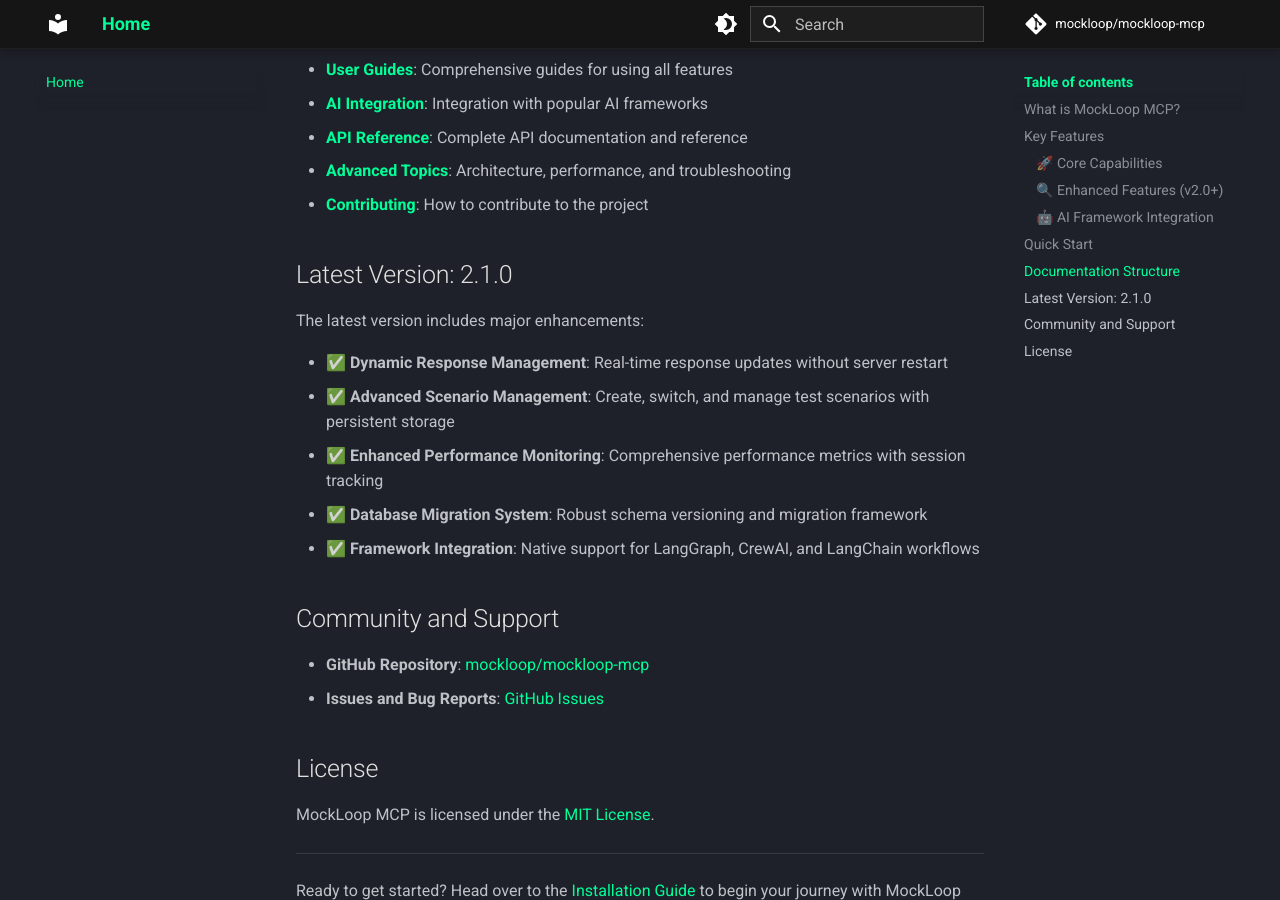
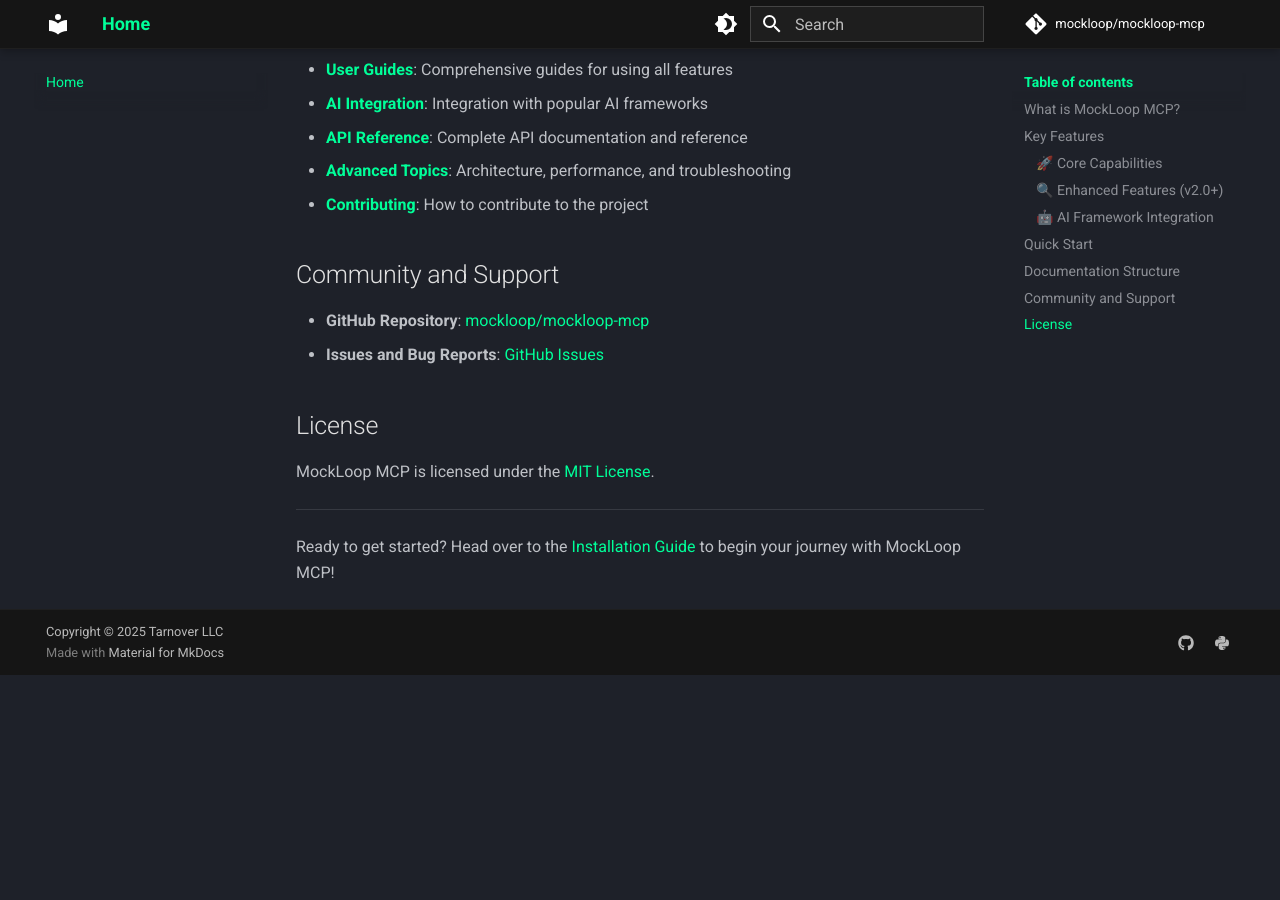
Before and after one commit to jaschadub/mockloop-mcp, an MkDocs documentation site: the page built from docs/index.md, in a window 1280 px wide and 900 px high, scrolled down 2427 px. Built offline with MkDocs 1.6.1 and Material for MkDocs 9.7.7, drawn with Linux system fonts in a browser that asks for light colours; comment, search, counter and statistics services are not loaded; after the commit the page ends 3102 px from its top, so only the background shows below that.

Commit message:
remove version info from docs

```diff
--- a/docs/index.md
+++ b/docs/index.md
@@ -63,16 +63,6 @@
 - **[Advanced Topics](advanced/architecture.md)**: Architecture, performance, and troubleshooting
 - **[Contributing](contributing/development-setup.md)**: How to contribute to the project
 
-## Latest Version: 2.1.0
-
-The latest version includes major enhancements:
-
-- ✅ **Dynamic Response Management**: Real-time response updates without server restart
-- ✅ **Advanced Scenario Management**: Create, switch, and manage test scenarios with persistent storage
-- ✅ **Enhanced Performance Monitoring**: Comprehensive performance metrics with session tracking
-- ✅ **Database Migration System**: Robust schema versioning and migration framework
-- ✅ **Framework Integration**: Native support for LangGraph, CrewAI, and LangChain workflows
-
 ## Community and Support
 
 - **GitHub Repository**: [mockloop/mockloop-mcp](https://github.com/mockloop/mockloop-mcp)
```
